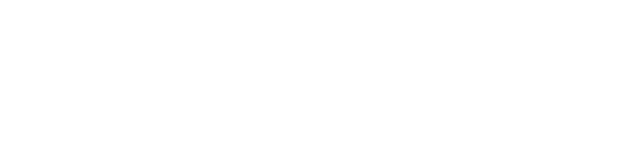
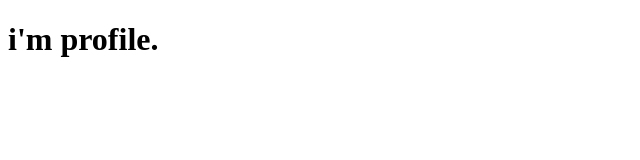
Before and after one commit to ThetThet8187/testing, a plain HTML site: page profile.html in a window 1280 px wide. Shown: the whole page, without its empty margins (0-640 px from the left). Drawn offline with Linux system fonts and the light colour scheme.

Commit message:
profile update

```diff
--- a/profile.html
+++ b/profile.html
@@ -7,6 +7,6 @@
     <title>Document</title>
 </head>
 <body>
-
+    <h1>i'm profile.</h1>
 </body>
 </html>
```
